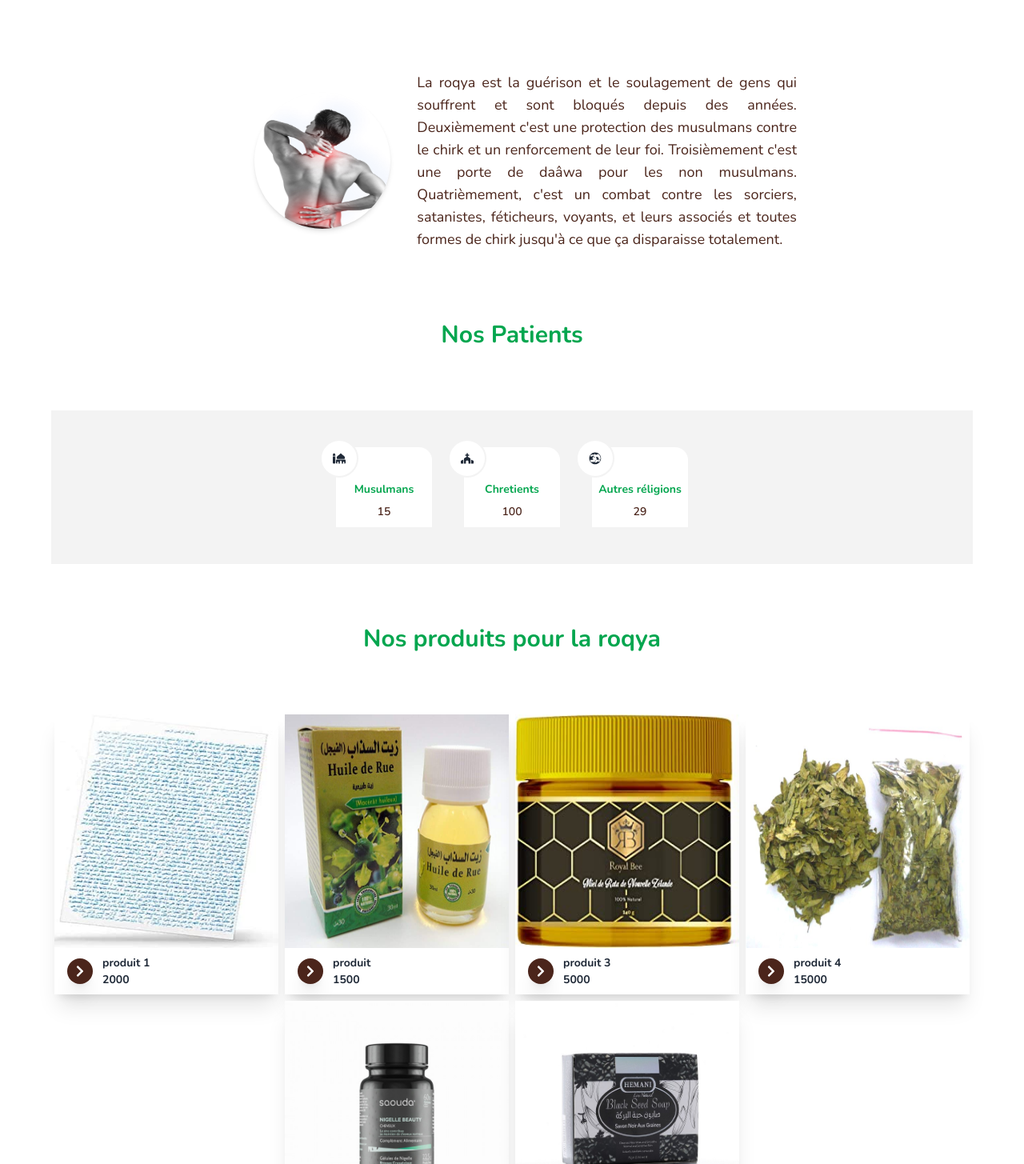
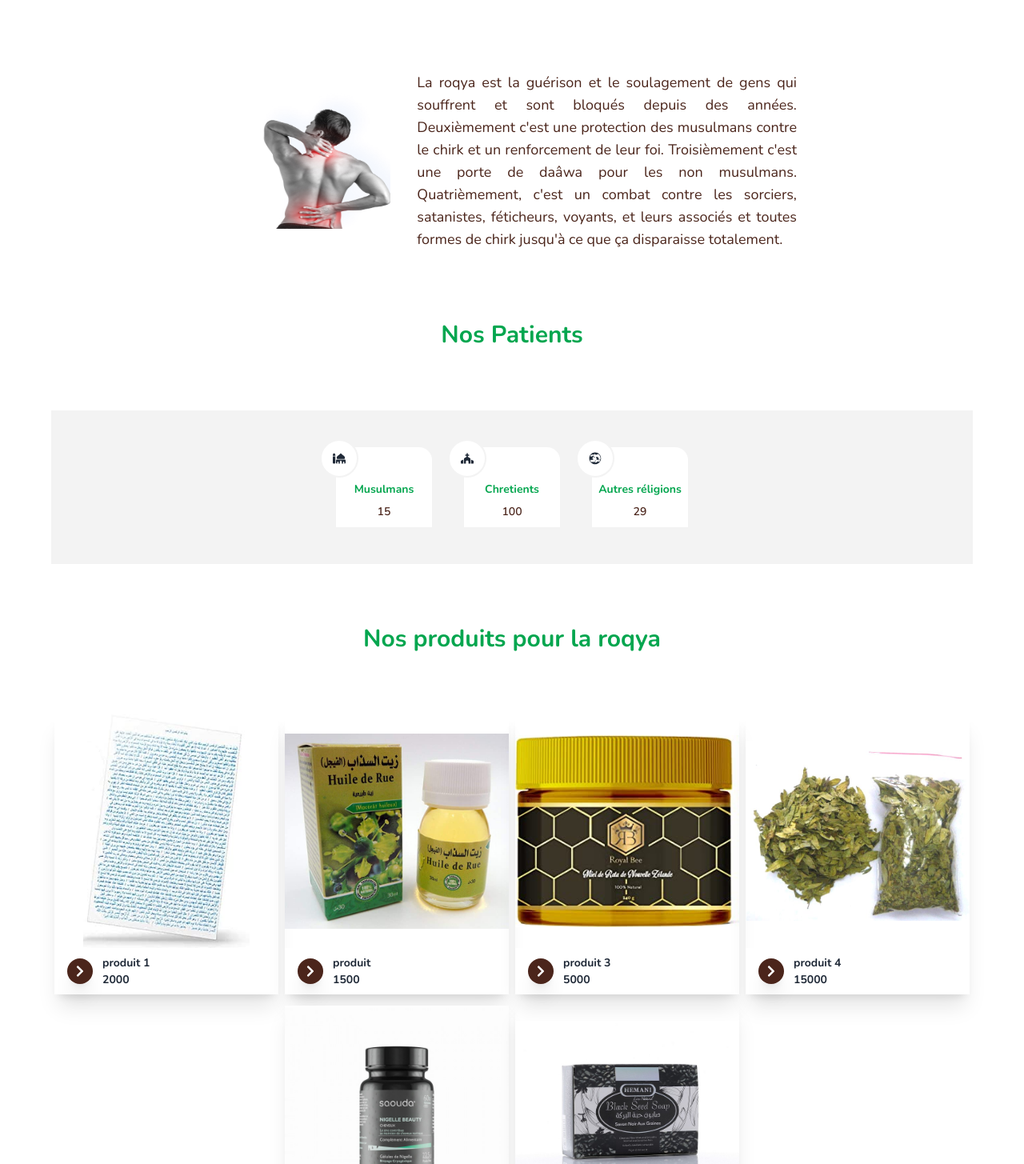
Before and after one commit to docteurdev/landing-immobilier, a React (Create React App) app: page / in a window 1280 px wide. Shown: the part 595-2050 px from the top of the page at 80% size. Built offline with nearby package versions, Linux system fonts and the light colour scheme.

Commit message:
updating 02

```diff
--- a/src/assets/styles/style.css
+++ b/src/assets/styles/style.css
@@ -104,7 +104,7 @@ header > nav > ul > li {
 .card-one img {
   width: 100%;
   height: 100%;
-  object-fit: fill;
+  object-fit:scale-down;
 }
 
 .card-one:hover .bottom-block {
--- a/src/components/ProductDetail.tsx
+++ b/src/components/ProductDetail.tsx
@@ -34,7 +34,7 @@ const  ProductDetail = ()=> {
                    <div className="w-full p-4 md:w-5/6 bg-white h-full">
                     <h3 className='text-3xl font-thin text-blue'> {cartInfo.productName} </h3>
 
-                    <div className="flex flex-col md:flex-row w-full h-full">
+                    <div className="flex flex-col md:flex-row w-full  h-full">
                     <div className="w-full md:w-2/4">
                     {/* <button className="px-5 py-3  bg-blue text-white rounded-lg font-semibold text-[14px]">Achèter</button> */}
                     <p className='text-muted text-left text-[14px]' >
@@ -42,7 +42,7 @@ const  ProductDetail = ()=> {
                     </p>
                     </div>
                     <div className="w-full h-[70%] md:w-2/4 md:h-4/5 rounded-lg overflow-hidden">
-                    <img src={cartInfo.image} className="w-full h-full object-cover" alt="" />
+                    <img src={cartInfo.image} className="w-full h-full object-scale-down " alt="" />
 
                     </div>
 
--- a/src/pages/Home.tsx
+++ b/src/pages/Home.tsx
@@ -55,7 +55,7 @@ function Home() {
             <div
               className="w-full flex justify-center items-center md:w-2/6  p-2"
             >
-              <div className="w-[170px] h-[170px] rounded-full shadow-md flex justify-center items-center overflow-hidden">
+              <div className="w-[170px] h-[170px] flex justify-center items-center ">
 
               <img src={banner} className="w-full h-full" alt="" />
               </div>
```
